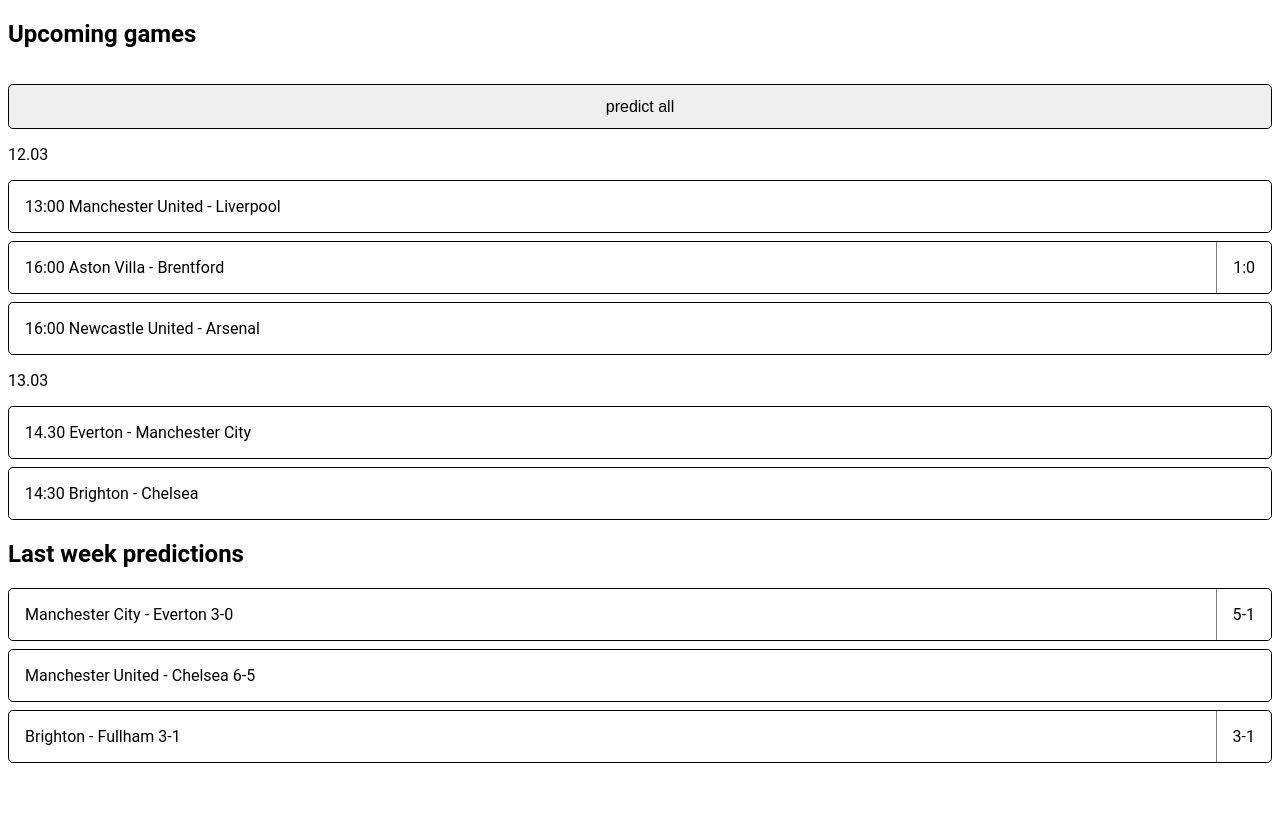
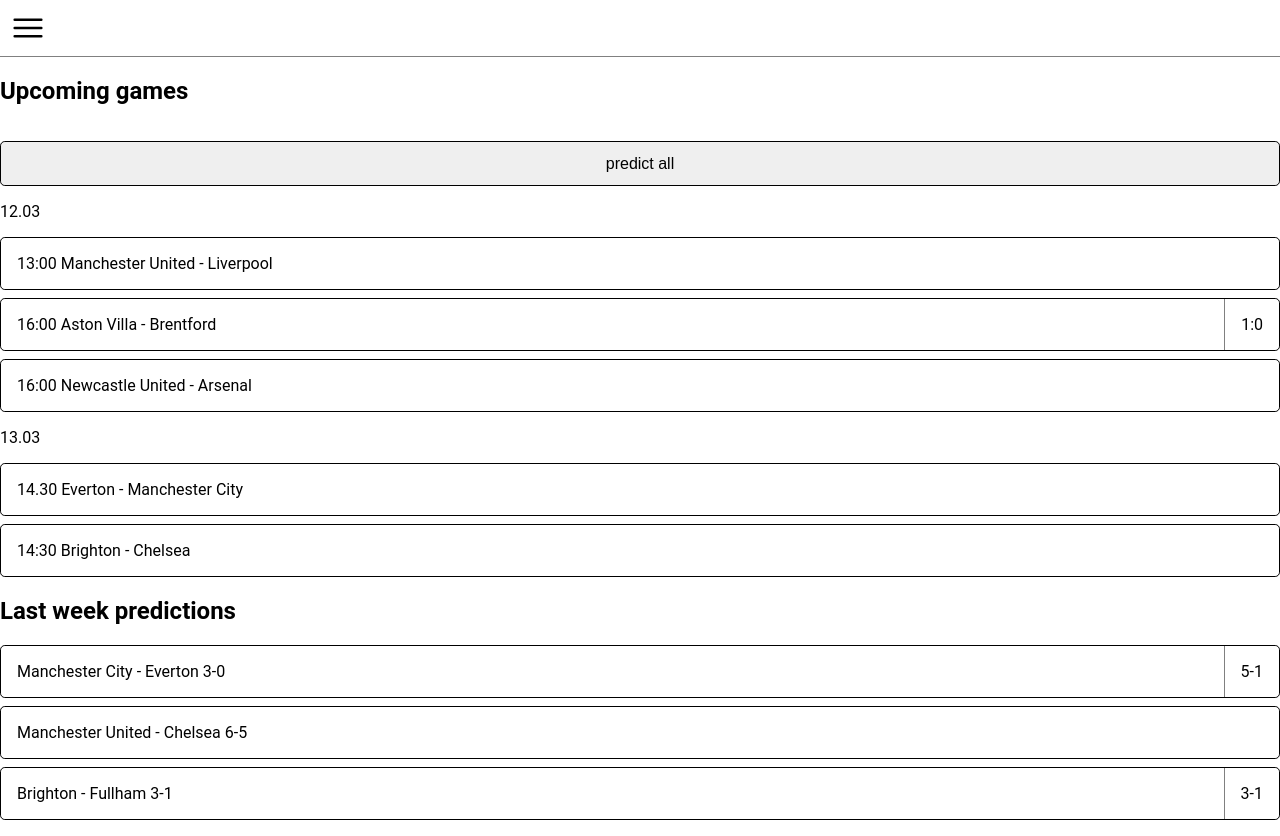
Before and after one commit to Eryk2103/predictionsWebApp, a Vue app: page / in a window 1280 px wide. Before the commit the page ends 800 px from the top, so only its background shows below. Built offline with nearby package versions, Linux system fonts and the light colour scheme.

Commit message:
create navbar

```diff
--- a/src/App.vue
+++ b/src/App.vue
@@ -1,7 +1,9 @@
 <script setup>
-import { RouterView } from 'vue-router'
+import { RouterView } from 'vue-router';
+import Nav from './components/Nav.vue';
 </script>
 
 <template>
+  <Nav></Nav>
   <RouterView />
 </template>
--- a/src/assets/main.css
+++ b/src/assets/main.css
@@ -1,8 +1,14 @@
 body{
   font-family: Roboto,  sans-serif;
+  margin: 0;
 }
 
 ul{
   list-style: none;
   padding: 0;
 }
+
+.link{
+  color: black;
+  text-decoration: none;
+}
--- /dev/null
+++ b/src/components/Nav.vue
@@ -0,0 +1,60 @@
+<script setup>
+import Menu from './icons/Menu.vue';
+import { ref } from 'vue';
+import Cross from './icons/Cross.vue';
+import { RouterLink } from 'vue-router';
+const showMenu = ref(false);
+
+const changeMenu = () =>{
+  showMenu.value = !showMenu.value;
+}
+</script>
+
+<template>
+    <div class="header">
+    <Menu class="icon" @click="changeMenu()"></Menu>
+    <nav class="nav" v-show="showMenu">
+      <div class="header">
+        <Cross class="icon" @click="changeMenu()"></Cross>
+      </div>
+      <ul class="links">
+        <li class="links__item" @click="changeMenu()">
+            <RouterLink class="link" :to="{name: 'dashboard'}">dashboard</RouterLink>
+        </li>
+        <li class="links__item" @click="changeMenu()">
+            <RouterLink class="link" :to="{name: 'upcomingGames'}">upcoming games</RouterLink>
+        </li>
+        <li class="links__item" @click="changeMenu()">
+            <RouterLink class="link" :to="{name: 'predictions'}">last predictions</RouterLink>
+        </li>
+      </ul>
+    </nav>
+  </div>
+</template>
+
+<style scoped>
+  .header{
+    border-bottom: 1px solid gray;
+    display: flex;
+    align-items: center;
+    padding: .5em;
+  }
+
+  .nav{
+    position: absolute;
+    top: 0;
+    left: 0;
+    background: white;
+    height: 100vh;
+    width: 100vw;
+
+  }
+
+  .links{
+    padding-left: 1em;
+  }
+
+  .links__item{
+    margin: 1rem 0;
+  }
+</style>
--- /dev/null
+++ b/src/components/icons/Cross.vue
@@ -0,0 +1,5 @@
+<template>
+    <svg width="40px" height="40px" viewBox="0 0 24 24" fill="none" xmlns="http://www.w3.org/2000/svg">
+    <path d="M19 5L5 19M5.00001 5L19 19" stroke="#000000" stroke-width="1.5" stroke-linecap="round" stroke-linejoin="round"/>
+    </svg>
+</template>
--- /dev/null
+++ b/src/components/icons/Menu.vue
@@ -0,0 +1,5 @@
+<template>
+<svg width="40px" height="40px" viewBox="0 0 24 24" fill="none" xmlns="http://www.w3.org/2000/svg">
+<path d="M4 17H20M4 12H20M4 7H20" stroke="#000000" stroke-width="1.5" stroke-linecap="round" stroke-linejoin="round"/>
+</svg>
+</template>
--- a/src/router/index.js
+++ b/src/router/index.js
@@ -1,4 +1,6 @@
 import Dashboard from '@/views/Dashboard.vue'
+import Predictions from '@/views/Predictions.vue'
+import UpcomingGames from '@/views/UpcomingGames.vue'
 import { createRouter, createWebHistory } from 'vue-router'
 
 const router = createRouter({
@@ -8,6 +10,16 @@
       path: '/',
       name: "dashboard",
       component: Dashboard,
+    },
+    {
+      path: '/upcoming-games',
+      name: 'upcomingGames',
+      component: UpcomingGames
+    },
+    {
+      path: '/predictions',
+      name: 'predictions',
+      component: Predictions
     }
   ]
 })
--- /dev/null
+++ b/src/views/Predictions.vue
@@ -0,0 +1,3 @@
+<template>
+    predictions
+</template>
--- /dev/null
+++ b/src/views/UpcomingGames.vue
@@ -0,0 +1,3 @@
+<template>
+    upcoming games
+</template>
```
